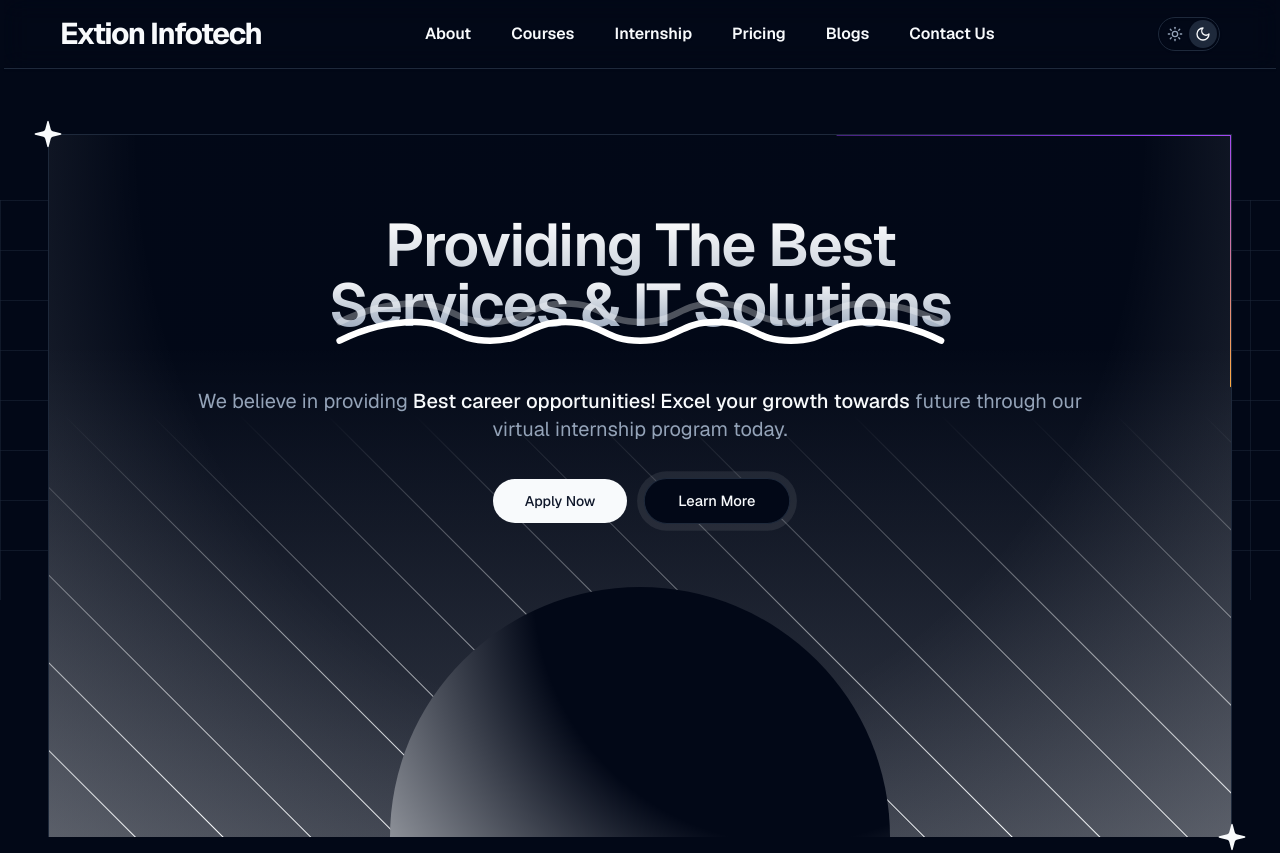
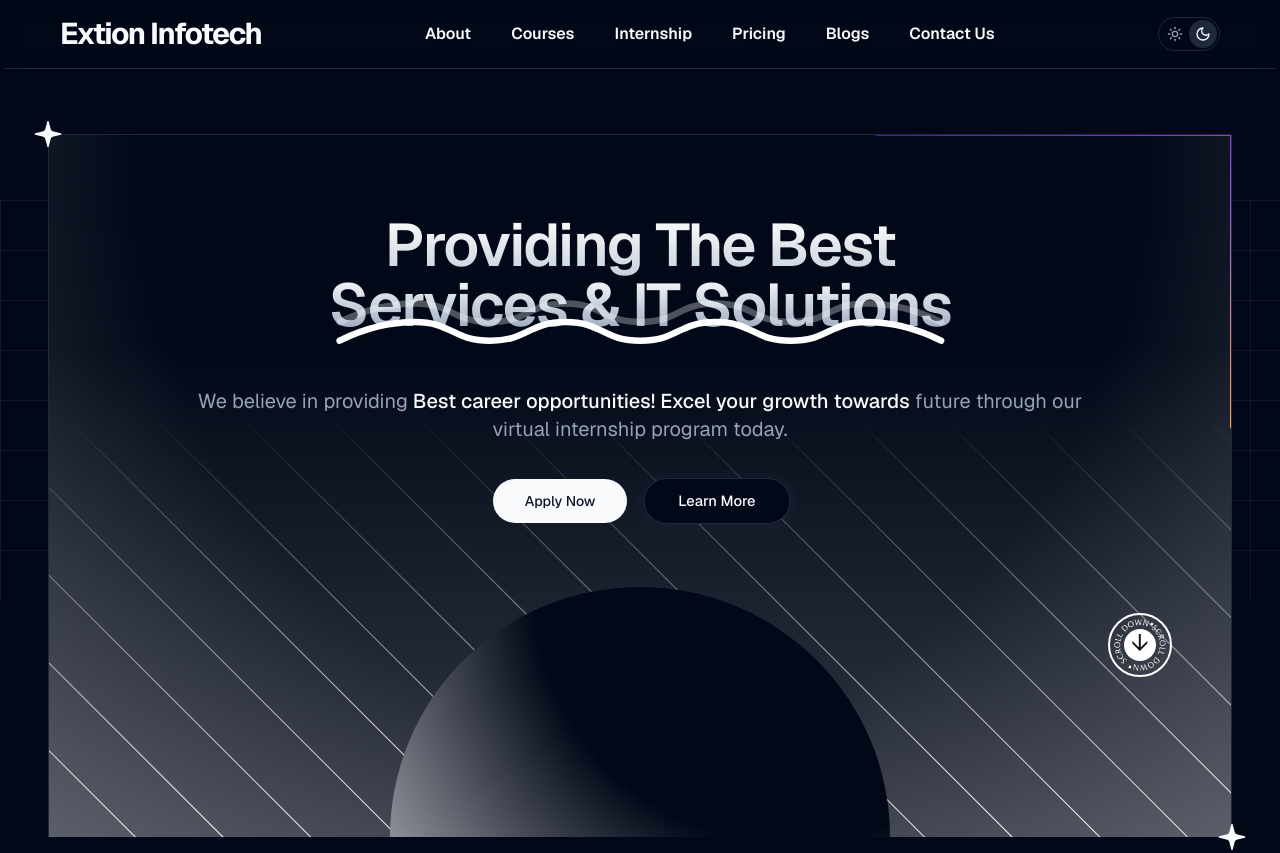
Before and after one commit to suman-3/extion-infotech-website, a Next.js app: page / in a window 1280 px wide. Shown: the top 853 px of the page. Built offline with nearby package versions, Linux system fonts and the light colour scheme.

Commit message:
chore: Update npm dependency to styled-components@6.1.12

```diff
--- a/app/(landing)/_components/hero.tsx
+++ b/app/(landing)/_components/hero.tsx
@@ -7,11 +7,82 @@
 import { motion } from "framer-motion";
 import { BorderBeam } from "@/components/uianimation/border-beam";
 import BoxReveal from "@/components/uianimation/box-reveal-animation";
-import { GeistSans } from "geist/font/sans";
+import styled, { keyframes } from "styled-components";
+
+const rotate = keyframes`
+  100%{
+    transform: rotate(1turn);
+  }
+`;
+
+const Round = styled.div`
+  position: absolute;
+  bottom: 10rem;
+  right: 5%;
+  width: 4rem;
+  height: 4rem;
+  border: 2px solid #ffffff;
+  border-radius: 50%;
+  z-index: 10;
+  cursor: pointer;
+
+  img {
+    width: 100%;
+    height: 100%;
+    animation: ${rotate} 6s linear infinite reverse;
+  }
+  @media (max-width: 64em) {
+    width: 3.5rem;
+    height: 3.5rem;
+    left: 1.2rem;
+    right: none;
+    bottom: 4rem;
+  }
+  @media (max-width: 48em) {
+    right: 1rem;
+  }
+`;
+
+const Circle = styled.span`
+  width: 2rem;
+  height: 2rem;
+  display: flex;
+  justify-content: center;
+  align-items: flex-end;
+  border-radius: 50%;
+
+  position: absolute;
+  top: 50%;
+  left: 50%;
+  transform: translate(-50%, -50%);
+
+  background-color: #ffffff;
+  color: #171617;
+  font-size: 1.5rem;
+
+  @media (max-width: 48em) {
+    width: 1.3rem;
+    height: 1.3rem;
+    font-size: 1rem;
+    align-items: center;
+    right: 1rem;
+  }
+`;
 
 const Hero = () => {
-  // const user = await currentUser();
 
+  const scrollToNext = (id?: string) => {
+    let element = document.getElementById("next");
+
+    {
+      element &&
+        element.scrollIntoView({
+          behavior: "smooth",
+          block: "start",
+          inline: "nearest",
+        });
+    }
+  };
   return (
     <div className="container relative z-[2] flex flex-col items-center overflow-hidden border-x border-t bg-background px-6 pt-12 text-center md:pt-20">
       <BorderBeam size={500} duration={10} delay={6} />
@@ -90,6 +161,10 @@
           ].join(", "),
         }}
       />
+      <Round className="scrollDown" onClick={() => scrollToNext()}>
+        <Circle>&#x2193;</Circle>
+        <img src="/img.png" alt="NFT" />
+      </Round>
     </div>
   );
 };
--- a/app/(landing)/_components/internship-tabs.tsx
+++ b/app/(landing)/_components/internship-tabs.tsx
@@ -2,34 +2,34 @@
 
 import Internshipcards from "@/components/internships-cards";
 import { Tabs } from "@/components/ui/tabs";
-import { aiml, webDev } from "@/constant/projects";
+import { ai, all, cloud, cyber, ui } from "@/constant/projects";
 
 export function InternShipsTabs() {
   const tabs = [
     {
       title: "All",
-      value: "product",
+      value: "all",
       content: (
         <div className="w-full h-full">
-          <Core />
+          <All />
         </div>
       ),
     },
     {
       title: "AI & App",
-      value: "design",
+      value: "ai",
       content: (
         <div className="w-full h-full">
-          <Design />
+          <AiApp />
         </div>
       ),
     },
     {
       title: "Cloud",
-      value: "design",
+      value: "cloud",
       content: (
         <div className="w-full h-full">
-          <Design />
+          <Cloud />
         </div>
       ),
     },
@@ -44,10 +44,10 @@
     },
     {
       title: "Cyber Security",
-      value: "design",
+      value: "cyber",
       content: (
         <div className="w-full h-full">
-          <Design />
+          <Cyber />
         </div>
       ),
     },
@@ -73,37 +73,32 @@
           passion for technology and provide valuable hands-on experience.
         </p>
       </div>
-      <div className="h-[47rem] md:h-[30rem] [perspective:1000px] relative  flex flex-col max-w-6xl mx-auto w-full items-start justify-start mb-8 lg:mb-12">
+      <div className="h-full max-w-6xl mx-auto w-full mb-6">
         <Tabs tabs={tabs} />
       </div>
     </section>
   );
 }
-const Core = () => {
-  return <Internshipcards data={webDev} />;
+
+const All = () => {
+  return <Internshipcards data={all} />;
 };
 const Design = () => {
-  return <Internshipcards data={aiml} />;
+  return <Internshipcards data={ui} />;
 };
 
-const Branding = () => {
+const AiApp = () => {
   return (
-    <div className="flex flex-wrap gap-10 lg:gap-16 max-h-[58rem] lg:max-h-[50rem] overflow-y-auto lg:overscroll-hidden rounded-md w-full px-4 py-5 justify-center items-center">
-      hi
-    </div>
+    <Internshipcards data={ai} />
   );
 };
-const Management = () => {
+const Cloud = () => {
   return (
-    <div className="flex flex-wrap gap-10 lg:gap-16 max-h-[58rem] lg:max-h-[50rem] overflow-y-auto lg:overscroll-hidden rounded-md w-full px-4 py-5 justify-center items-center">
-      hi
-    </div>
+    <Internshipcards data={cloud} />
   );
 };
-const TaskForce = () => {
+const Cyber = () => {
   return (
-    <div className="flex flex-wrap gap-10 lg:gap-16 max-h-[58rem] lg:max-h-[50rem] overflow-y-auto lg:overscroll-hidden rounded-md w-full px-4 py-5 justify-center items-center">
-      hi
-    </div>
+    <Internshipcards data={cyber} />
   );
 };
--- a/app/(landing)/page.tsx
+++ b/app/(landing)/page.tsx
@@ -54,7 +54,7 @@
         </div>
 
         {/* About us section  */}
-        <div className="mt-8 lg:mt-14 relative">
+        <div className="mt-8 lg:mt-14 relative" id="next">
           <div className="container rounded-tl-lg border-x border-t py-8 md:py-10 lg:py-12 flex flex-col gap-y-3 sm:gap-y-4 lg:gap-y-6">
             <h2 className="text-3xl font-semibold sm:text-4xl lg:text-5xl animate-background-shine bg-[linear-gradient(110deg,#939393,45%,#1e293b,55%,#939393)] bg-[length:250%_100%] bg-clip-text text-transparent flex items-center justify-center text-center pb-1 lg:pb-2">
               Trusted By 6000+ Interns Since 2023.
--- a/components/internships-cards.tsx
+++ b/components/internships-cards.tsx
@@ -32,23 +32,11 @@
                   className="flex items-center gap-1"
                   target="_blank"
                 >
-                  <Button size="sm" className="bg-text text-background">
-                    View <ArrowRight className="w-4 h-4 -rotate-45" />
+                  <Button size="sm" className="text-white dark:text-black bg-black dark:bg-white">
+                    Apply Now <ArrowRight className="w-4 h-4 -rotate-45" />
                   </Button>
                 </Link>
-                <Link
-                  href={item.github}
-                  className="flex items-center gap-1"
-                  target="_blank"
-                >
-                  <Button
-                    variant="secondary"
-                    size="sm"
-                    className="px-2.5 bg-text text-background"
-                  >
-                    <FaGithub className="w-4 h-4" />
-                  </Button>
-                </Link>
+
               </div>
             </div>
           </div>
--- a/components/shared/nav-links.tsx
+++ b/components/shared/nav-links.tsx
@@ -3,45 +3,39 @@
 import Link from "next/link";
 const navlinks = [
   {
-    id: 1,
     label: "About",
     href: "#about",
   },
   {
-    id: 1,
     label: "Courses",
     href: "#courses",
   },
   {
-    id: 1,
     label: "Internship",
     href: "#internship",
   },
   {
-    id: 1,
     label: "Pricing",
-    href: "#pricing",
+    href: "/pricing",
   },
   {
-    id: 1,
     label: "Blogs",
     href: "#blogs",
   },
   {
-    id: 1,
     label: "Contact Us",
     href: "#contactus",
   },
 ];
 
-export const NavLinks = ({className}:{className: string}) => {
+export const NavLinks = ({ className }: { className: string }) => {
   return (
     <div className={cn("flex items-center justify-between gap-10", className)}>
-      {navlinks.map((item) => {
+      {navlinks.map((item, index) => {
         return (
           <Link
             href={item.href}
-            key={item.id}
+            key={index}
             className="capitalize font-semibold"
           >
             {item.label}
--- a/components/ui/tabs.tsx
+++ b/components/ui/tabs.tsx
@@ -1,132 +1,3 @@
-// "use client";
-// import { useState } from "react";
-// import { motion } from "framer-motion";
-// import { cn } from "@/lib/utils";
-
-// interface Tab {
-//   title: string;
-//   value: string;
-//   content: React.ReactNode;
-// }
-
-// interface TabsProps {
-//   tabs: Tab[];
-//   containerClassName?: string;
-//   activeTabClassName?: string;
-//   tabClassName?: string;
-//   contentClassName?: string;
-// }
-
-// interface FadeInDivProps {
-//   className?: string;
-//   tabs: Tab[];
-//   hovering: boolean;
-//   active: Tab;
-// }
-
-// export const Tabs: React.FC<TabsProps> = ({
-//   tabs: propTabs,
-//   containerClassName,
-//   activeTabClassName,
-//   tabClassName,
-//   contentClassName,
-// }) => {
-//   const [active, setActive] = useState<Tab>(propTabs[0]);
-//   const [tabs, setTabs] = useState<Tab[]>(propTabs);
-
-//   const moveSelectedTabToTop = (idx: number) => {
-//     const newTabs = [...propTabs];
-//     const selectedTab = newTabs.splice(idx, 1);
-//     newTabs.unshift(selectedTab[0]);
-//     setTabs(newTabs);
-//     setActive(newTabs[0]);
-//   };
-
-//   const [hovering, setHovering] = useState<boolean>(false);
-
-//   return (
-//     <>
-//       <div
-//         className={cn(
-//           "flex flex-row items-center justify-center [perspective:1000px] relative overflow-auto sm:overflow-visible no-visible-scrollbar max-w-full w-full",
-//           containerClassName
-//         )}
-//       >
-//         {propTabs.map((tab, idx) => (
-//           <button
-//             key={tab.title}
-//             onClick={() => {
-//               moveSelectedTabToTop(idx);
-//             }}
-//             onMouseEnter={() => setHovering(true)}
-//             onMouseLeave={() => setHovering(false)}
-//             className={cn("relative px-2.5 py-2 rounded-full", tabClassName)}
-//             style={{
-//               transformStyle: "preserve-3d",
-//             }}
-//           >
-//             {active.value === tab.value && (
-//               <motion.div
-//                 layoutId="clickedbutton"
-//                 transition={{ type: "spring", bounce: 0.3, duration: 0.6 }}
-//                 className={cn(
-//                   "absolute inset-0 bg-zinc-800 rounded-full",
-//                   activeTabClassName
-//                 )}
-//               />
-//             )}
-//             <span
-//               id="team"
-//               className="relative block text-white"
-//             >
-//               {tab.title}
-//             </span>
-//           </button>
-//         ))}
-//       </div>
-//       <FadeInDiv
-//         tabs={tabs}
-//         active={active}
-//         key={active.value}
-//         hovering={hovering}
-//         className={cn("mt-10 lg:mt-15", contentClassName)}
-//       />
-//     </>
-//   );
-// };
-
-// export const FadeInDiv: React.FC<FadeInDivProps> = ({ className, tabs, hovering }) => {
-//   const isActive = (tab: Tab) => {
-//     return tab.value === tabs[0].value;
-//   };
-
-//   return (
-//     <div className="relative w-full h-full">
-//       {tabs.map((tab, idx) => (
-//         <motion.div
-//           key={tab.value}
-//           layoutId={tab.value}
-//           style={{
-//             scale: 1 - idx * 0.1,
-//             top: hovering ? idx * -50 : 0,
-//             zIndex: -idx,
-//             opacity: idx < 3 ? 1 - idx * 0.1 : 0,
-//           }}
-//           animate={{
-//             y: isActive(tab) ? [0, 40, 0] : 0,
-//           }}
-//           className={cn(
-//             "w-full h-full absolute top-0 left-0 px-3 lg:px-0",
-//             className
-//           )}
-//         >
-//           {tab.content}
-//         </motion.div>
-//       ))}
-//     </div>
-//   );
-// };
-
 "use client";
 import { useState } from "react";
 import { motion } from "framer-motion";
@@ -176,7 +47,7 @@
     <>
       <div
         className={cn(
-          "flex flex-row items-center justify-center [perspective:1000px] relative overflow-auto sm:overflow-visible no-visible-scrollbar max-w-full w-full",
+          "flex flex-row items-center justify-center overflow-auto sm:overflow-visible no-visible-scrollbar max-w-full w-full h-full",
           containerClassName
         )}
       >
@@ -186,7 +57,6 @@
             onClick={() => {
               moveSelectedTabToTop(idx);
             }}
-
             className={cn("relative px-2.5 py-2 rounded-full", tabClassName)}
             style={{
               transformStyle: "preserve-3d",
@@ -211,11 +81,13 @@
           </button>
         ))}
       </div>
-      <FadeInDiv
+     <div className="w-full h-full">
+ <FadeInDiv
         activeTab={active}
         hovering={hovering}
         className={cn("mt-10 lg:mt-15", contentClassName)}
       />
+     </div>
     </>
   );
 };
@@ -236,7 +108,7 @@
           y: [0, 40, 0],
         }}
         className={cn(
-          "w-full h-full absolute top-0 left-0 px-3 lg:px-0",
+          "w-full h-auto  px-3 lg:px-0",
           className
         )}
       >
--- a/constant/projects.ts
+++ b/constant/projects.ts
@@ -1,4 +1,4 @@
-export const webDev = [
+export const all = [
     {
         title: "App Development Internship ",
         description: "A open source design tool that enables users to design software architectures with ease...",
@@ -42,19 +42,55 @@
         link: "https://quickbio.exions.xyz",
     },
 ];
-export const aiml = [
+export const ai = [
     {
-        title: "Seed",
+        title: "App Development Internship ",
         description: "A open source design tool that enables users to design software architectures with ease...",
         github: "",
-        image: "/projects/project1.png",
+        image: "/projects/mobile.jpeg",
         link: "https://seed.exions.xyz",
     },
     {
-        title: "Praxis",
+        title: "A.I Internship",
+        description: "AI-powered tool for instant, personalized bio generation based on user input",
+        github: "",
+        image: "/projects/AI.jpg",
+        link: "https://quickbio.exions.xyz",
+    },
+    {
+        title: "Other Internships",
+        description: "AI-powered tool for instant, personalized bio generation based on user input",
+        github: "",
+        image: "/projects/other.jpg",
+        link: "https://quickbio.exions.xyz",
+    },
+];
+export const cloud = [
+    {
+        title: "Cloud Computing Internship",
         description: "An AI-driven app that simulates realistic job interviews and provides feedback to help users improve their performance.",
         github: "",
-        image: "/projects/project2.png",
+        image: "/projects/cloud.jpeg",
         link: "https://praxis.exions.xyz",
     },
 ];
+
+export const ui = [
+    {
+        title: "Ui/Ux Internship",
+        description: "AI-powered tool for instant, personalized bio generation based on user input",
+        github: "",
+        image: "/projects/ui.jpg",
+        link: "https://quickbio.exions.xyz",
+    },
+];
+
+export const cyber = [
+    {
+        title: "Cyber Security internships",
+        description: "AI-powered tool for instant, personalized bio generation based on user input",
+        github: "",
+        image: "/projects/cyber.jpg",
+        link: "https://quickbio.exions.xyz",
+    },
+];
--- a/package.json
+++ b/package.json
@@ -27,6 +27,7 @@
     "react": "^18",
     "react-dom": "^18",
     "react-icons": "^5.2.1",
+    "styled-components": "^6.1.12",
     "tailwind-merge": "^2.4.0",
     "tailwindcss-animate": "^1.0.7"
   },
```
Also changed, not shown: public/img.png (added), 1 other file (tests, documents, lock files or other folders).
